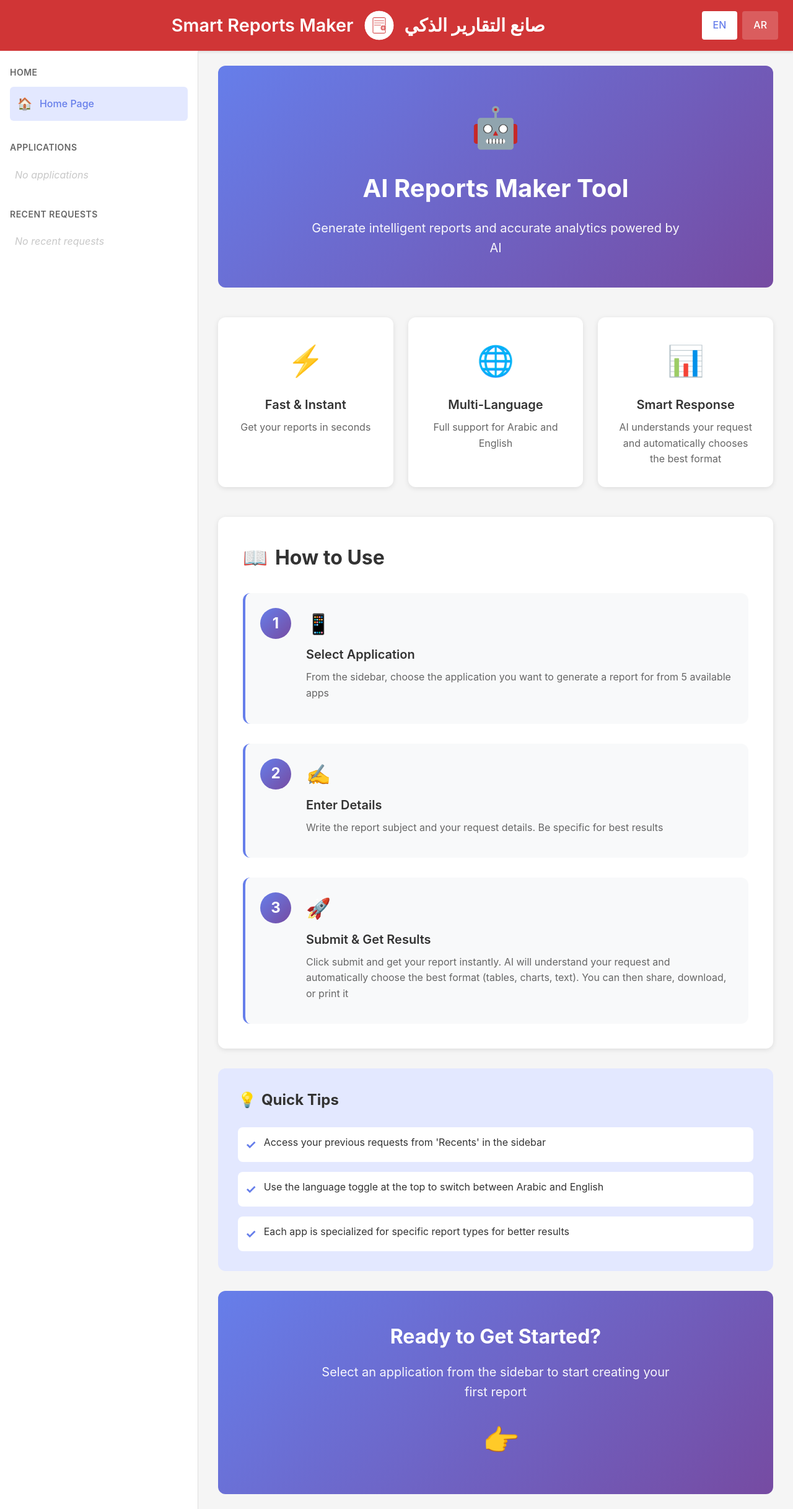
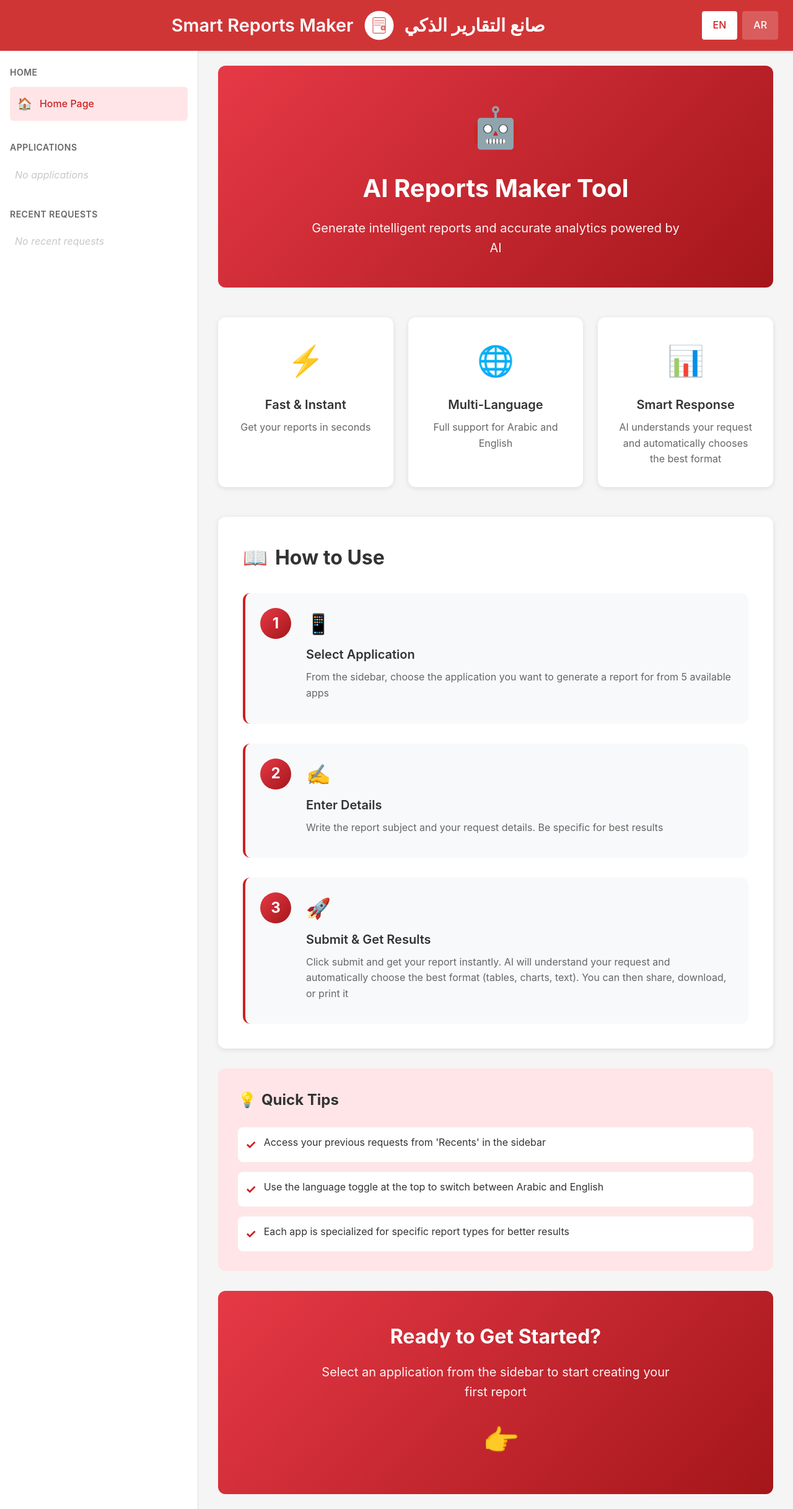
Before and after one commit to mtawfig/ReportsMakerAITool, an ASP.NET Core app: page / in a window 1280 px wide. Shown: the whole page at 62% size. Run offline with ASP.NET Core 8, Linux system fonts and the light colour scheme; data that the repository does not hold is empty; some libraries are stand-ins or nearby versions.

Commit message:
Harmonize app colors with navbar background
Updated all UI elements to use a coordinated red-based color scheme
that harmonizes with the navbar background color (rgba(205, 33, 34, 0.9)).

Changes include:
- Hero section: Updated gradient from purple/blue to vibrant red to deep burgundy
- Primary buttons: New red gradient (linear-gradient(135deg, #E63946 0%, #A4161A 100%))
- Info buttons: Coordinated lighter red gradient
- Active nav links: Light red background (#ffe5e7) with red text (#CD2122)
- Form focus states: Red border and red-tinted shadow
- Step cards and numbers: Red borders and red gradient backgrounds
- Tips section: Light red background (#ffe5e7)
- CTA section: Red gradient matching other hero elements
- Selected app header: Red gradient background
- Table headers: Red gradient for consistency
- Loading spinner: Red accent color
- All borders, accents, and hover states: Updated to red tones
- Links and blockquotes: Red color scheme

The entire website now has a harmonious, professional red color palette
that creates a cohesive visual experience.

```diff
--- a/AIReportsTool.Web/wwwroot/css/site.css
+++ b/AIReportsTool.Web/wwwroot/css/site.css
@@ -89,7 +89,7 @@ body {
 
 .lang-btn.active {
     background: white;
-    color: #667eea;
+    color: #CD2122;
     border-color: white;
 }
 
@@ -161,8 +161,8 @@ body {
 }
 
 .nav-link.active {
-    background: #e3e8ff;
-    color: #667eea;
+    background: #ffe5e7;
+    color: #CD2122;
     font-weight: 500;
 }
 
@@ -801,7 +801,7 @@ textarea.form-control {
 .hero-section {
     text-align: center;
     padding: 3rem 2rem;
-    background: linear-gradient(135deg, #667eea 0%, #764ba2 100%);
+    background: linear-gradient(135deg, #E63946 0%, #A4161A 100%);
     color: white;
     border-radius: 12px;
     margin-bottom: 3rem;
@@ -899,19 +899,19 @@ textarea.form-control {
     padding: 1.5rem;
     background: #f8f9fa;
     border-radius: 12px;
-    border-left: 4px solid #667eea;
+    border-left: 4px solid #CD2122;
 }
 
 [dir="rtl"] .step-card {
     border-left: none;
-    border-right: 4px solid #667eea;
+    border-right: 4px solid #CD2122;
 }
 
 .step-number {
     flex-shrink: 0;
     width: 50px;
     height: 50px;
-    background: linear-gradient(135deg, #667eea 0%, #764ba2 100%);
+    background: linear-gradient(135deg, #E63946 0%, #A4161A 100%);
     color: white;
     border-radius: 50%;
     display: flex;
@@ -945,7 +945,7 @@ textarea.form-control {
 
 /* Tips Section */
 .tips-section {
-    background: #e3e8ff;
+    background: #ffe5e7;
     padding: 2rem;
     border-radius: 12px;
     margin-bottom: 2rem;
@@ -981,14 +981,14 @@ textarea.form-control {
 }
 
 .tip-bullet {
-    color: #667eea;
+    color: #CD2122;
     font-weight: 700;
     font-size: 1.25rem;
 }
 
 /* CTA Section */
 .cta-section {
-    background: linear-gradient(135deg, #667eea 0%, #764ba2 100%);
+    background: linear-gradient(135deg, #E63946 0%, #A4161A 100%);
     color: white;
     padding: 3rem;
     border-radius: 12px;
```
Also changed, not shown: other parts of AIReportsTool.Web/wwwroot/css/site.css (+24 -24 lines).
